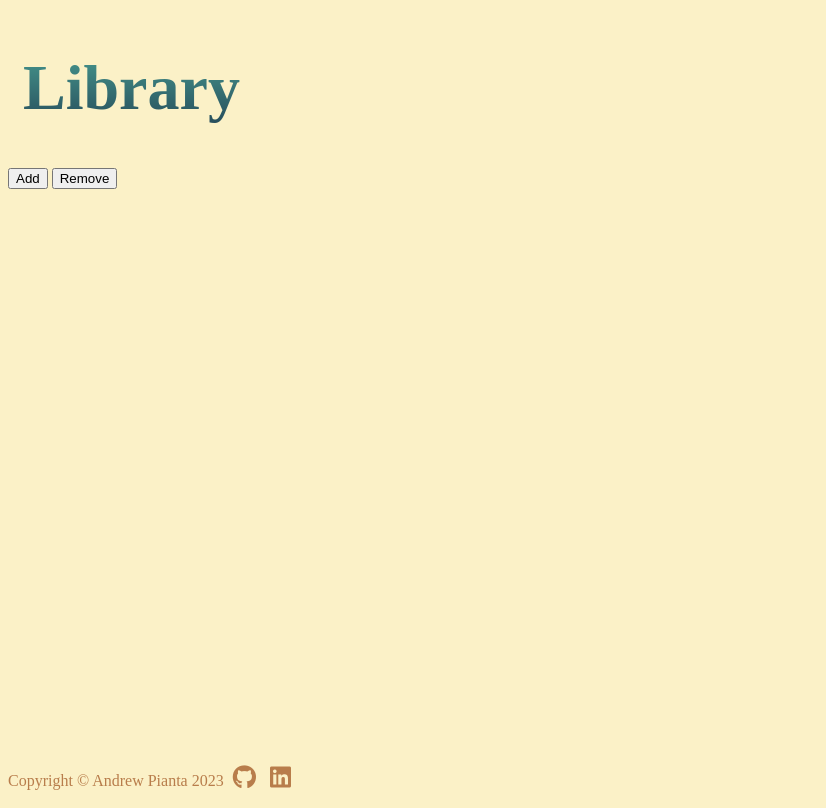
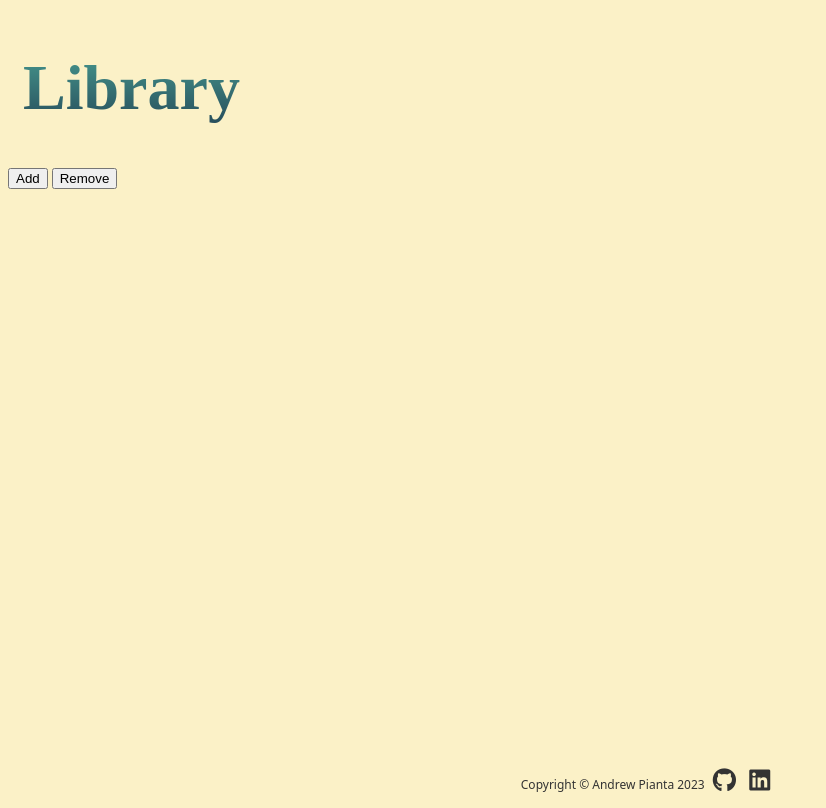
Before and after one commit to apianta/library-app, a plain HTML site: page index.html in a window 1280 px wide. Shown: the whole page, without its empty margins (0-826 px from the left). Drawn offline with Linux system fonts and the light colour scheme.

Commit message:
Change footer font and color

```diff
--- a/style.css
+++ b/style.css
@@ -44,19 +44,24 @@ body {
 
 footer {
 	display: flex;
+	font-family: system-ui, -apple-system, BlinkMacSystemFont, "Segoe UI",
+		Roboto, Oxygen, Ubuntu, Cantarell, "Open Sans", "Helvetica Neue",
+		sans-serif;
+	align-items: center;
 	flex-direction: column;
 }
 
 footer p {
-	color: var(--light-brown);
+	font-size: 0.75em;
+	color: var(--black);
 }
 
 footer a {
-	color: var(--light-brown);
-	font-size: 1.5em;
+	color: var(--black);
+	font-size: 2em;
 	padding: 5px;
 }
 
 footer a:visited {
-	color: var(--light-brown);
+	color: var(--black);
 }
```
